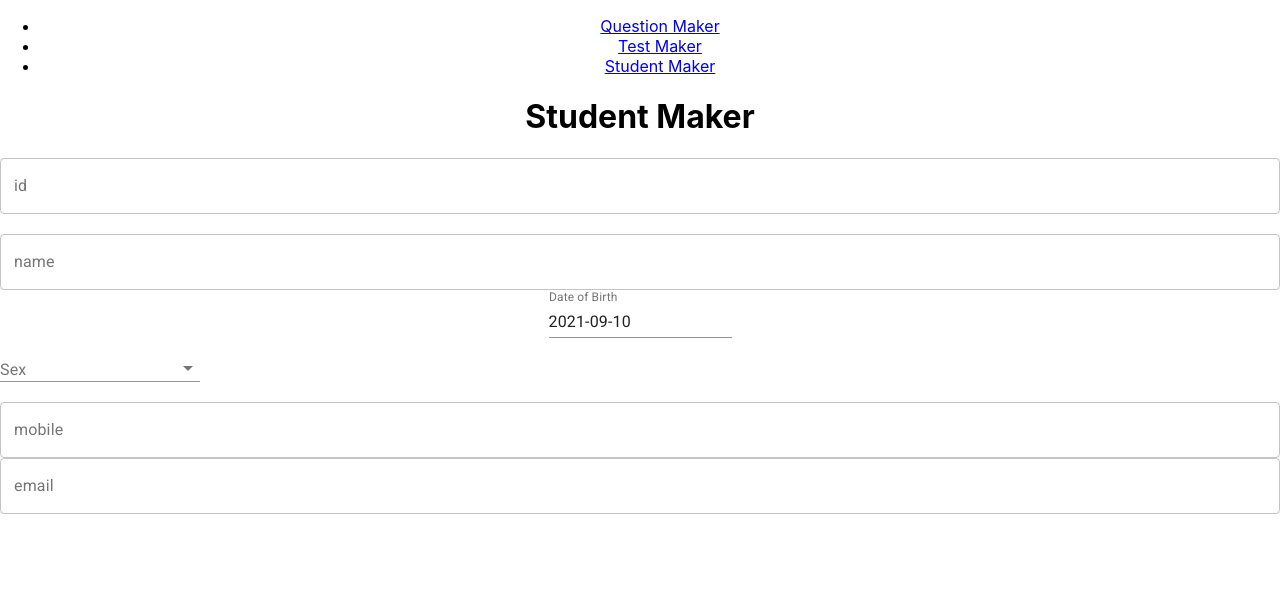
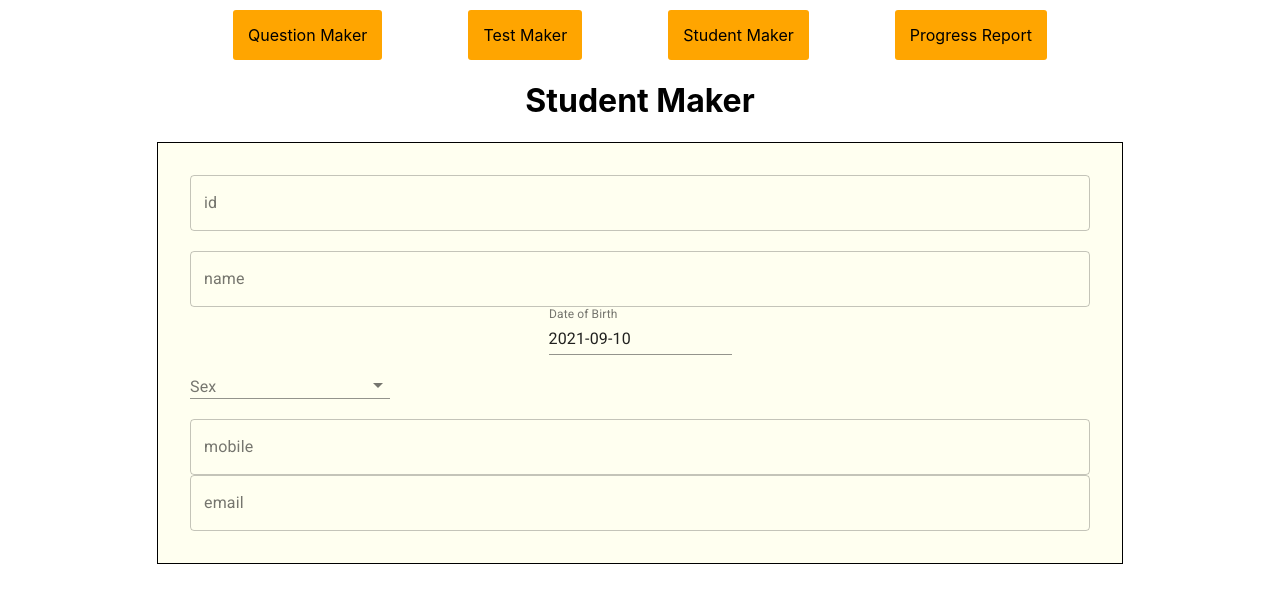
Before and after one commit to samphire/cobalt, a React (Create React App) app: page /optikonTest/s in a window 1280 px wide. Shown: the top 602 px of the page. Built offline with nearby package versions, Linux system fonts and the light colour scheme.

Commit message:
Huge progress in styling components, and nav, and an entire 'progress' page which fetches data with an incredible sql.

```diff
--- a/package.json
+++ b/package.json
@@ -11,11 +11,13 @@
     "@material-ui/core": "^4.12.3",
     "@material-ui/icons": "^4.11.2",
     "@material-ui/pickers": "^3.3.10",
+    "@mui/icons-material": "^5.0.1",
     "@mui/lab": "^5.0.0-alpha.47",
     "@mui/material": "^5.0.0",
     "@testing-library/jest-dom": "^5.14.1",
     "@testing-library/react": "^11.2.7",
     "@testing-library/user-event": "^12.8.3",
+    "chart.js": "^3.5.1",
     "date-fns": "^2.24.0",
     "moment": "^2.29.1",
     "react": "^17.0.2",
--- a/src/App.js
+++ b/src/App.js
@@ -4,15 +4,17 @@ import './App.css';
 import Testmaker from './components/Testmaker'
 import Questionmaker from "./components/Questionmaker";
 import Studentmaker from "./components/Studentmaker";
+import ProgressReport from "./components/ProgressReport";
 
 function App() {
     return (
         <div className="App">
             <nav>
                 <ul>
-                    <li><a href="/optikonTest/q">Question Maker</a></li>
+                    <li className={'myNav'}><a href="/optikonTest/q">Question Maker</a></li>
                     <li><a href="/optikonTest/t">Test Maker</a></li>
                     <li><a href="/optikonTest/s">Student Maker</a></li>
+                    <li><a href="/optikonTest/progress">Progress Report</a></li>
                 </ul>
             </nav>
             <BrowserRouter>
@@ -26,6 +28,9 @@ function App() {
                     <Route path="/optikonTest/s">
                         <Studentmaker/>
                     </Route>
+                    <Route path="/optikonTest/progress">
+                        <ProgressReport/>
+                    </Route>
                 </Switch>
             </BrowserRouter>
 
--- /dev/null
+++ b/src/components/ProgressReport.css
@@ -0,0 +1,28 @@
+table{
+    width: 900px;
+    border: 1px solid black;
+}
+
+li{
+    display: flex;
+background-color: orange;
+    padding: 15px;
+    border-radius: 3px;
+    margin-top: 10px;
+
+}
+ul{
+    display: flex;
+    justify-content: space-around;
+    max-width: 900px;
+    margin: auto;
+    padding-inline-start: unset;
+}
+.myNav{
+    color: red !important;
+}
+
+a{
+    text-decoration: none;
+    color: black;
+}
--- /dev/null
+++ b/src/components/ProgressReport.js
@@ -0,0 +1,99 @@
+import React, {useEffect, useState} from 'react';
+
+import Table from '@mui/material/Table';
+import TableBody from '@mui/material/TableBody';
+import TableCell from '@mui/material/TableCell';
+import TableContainer from '@mui/material/TableContainer';
+import TableHead from '@mui/material/TableHead';
+import TableRow from '@mui/material/TableRow';
+import Paper from '@mui/material/Paper';
+import BatteryFullIcon from '@mui/icons-material/BatteryFull';
+import BatteryCharging50Icon from '@mui/icons-material/BatteryCharging50';
+import CircularProgress from '@mui/material/CircularProgress';
+import './ProgressReport.css';
+import Typography from '@mui/material/Typography';
+import Box from '@mui/material/Box';
+
+
+export default function ProgressReport() {
+    const [data, setData] = useState([]);
+
+    useEffect(async () => {
+        const result = await bob();
+        setData(result);
+    }, [])
+
+    return (
+        <>
+            <h1>Progress Report</h1>
+            <TableContainer component={Paper}>
+                <Table sx={{maxWidth: 900, margin: 'auto'}} size="small" aria-label="a dense table">
+                    <TableHead sx={{backgroundColor: "#444"}}>
+                        <TableRow sx={{color: "white"}}>
+                            <TableCell sx={{color: "white"}}>name</TableCell>
+                            <TableCell sx={{color: "white"}}><BatteryFullIcon/></TableCell>
+                            <TableCell sx={{color: "white"}}><BatteryCharging50Icon/></TableCell>
+                            <TableCell sx={{color: "white"}}>Avg Rep</TableCell>
+                            <TableCell sx={{color: "white"}}>Word Score</TableCell>
+                            <TableCell sx={{color: "white"}}>구구단</TableCell>
+                        </TableRow>
+                    </TableHead>
+                    <TableBody>
+                        {data.map(item => {
+                            item.MathPerc = item.MathPerc > 100 ? 100 : item.MathPerc;
+                            item.avgRepnum = Math.round(item.avgRepnum * 100) / 100;
+                            return (
+
+                                <TableRow sx={{'&:last-child td, &:last-child th': {border: 0}}} key={item.id}>
+                                    <TableCell>{item.name}</TableCell>
+                                    <TableCell>{item.numLearned}</TableCell>
+                                    <TableCell>{item.numLearning}</TableCell>
+                                    <TableCell>{item.avgRepnum > 0 ? item.avgRepnum : ''}</TableCell>
+                                    <TableCell>{item.wordscore}</TableCell>
+                                    <TableCell>
+                                        <Box sx={{position: 'relative', display: 'inline-flex'}}>
+                                            <CircularProgress color='success' variant='determinate'
+                                                              value={item.MathPerc}/>
+                                            <Box sx={{
+                                                top: 0,
+                                                left: 0,
+                                                bottom: 0,
+                                                right: 0,
+                                                position: 'absolute',
+                                                display: 'flex',
+                                                alignItems: 'center',
+                                                justifyContent: 'center',
+                                                color: 'black',
+                                                backgroundColor: ''
+
+                                            }}>
+                                                <Typography variant='caption' component='div' color='text.secondary'>
+                                                    {item.MathPerc}%
+                                                </Typography>
+                                            </Box>
+                                        </Box>
+                                    </TableCell>
+                                </TableRow>
+                            )
+                        })}
+                    </TableBody>
+                </Table>
+            </TableContainer>
+        </>
+    );
+}
+
+
+async function bob() {
+    let responseObj = await fetch('https://notborder.org/scopic/showProgress.php', {
+        method: 'GET',
+        headers: {
+            'Content-Type': 'text/plain'
+        }
+    });
+    let responseText = await responseObj.text();
+    // console.log(responseText);
+    const myArr = JSON.parse(responseText);
+    console.log(myArr);
+    return myArr;
+}
--- a/src/components/Studentmaker.css
+++ b/src/components/Studentmaker.css
@@ -0,0 +1,7 @@
+#container {
+    background: ivory;
+    max-width: 900px;
+    border: 1px solid black;
+    margin: 20px auto;
+    padding: 2em;
+}
--- a/src/components/Studentmaker.js
+++ b/src/components/Studentmaker.js
@@ -1,23 +1,17 @@
-import React, {useEffect, useState} from 'react';
-import Switch from '@material-ui/core/Switch';
-import Checkbox from '@material-ui/core/Checkbox';
-import {FormControlLabel, Slider, TextField, Typography, Button, Select, MenuItem} from "@material-ui/core";
-import './Questionmaker.css'
-import {CloudUpload} from "@material-ui/icons";
-import {DatePicker, MuiPickersContext, MuiPickersUtilsProvider} from "@material-ui/pickers"
+import React, {useState} from 'react';
+import {TextField} from "@material-ui/core";
+import './Studentmaker.css'
+import {DatePicker, MuiPickersUtilsProvider} from "@material-ui/pickers"
 import DateFnsUtils from "@date-io/date-fns";
 import Autocomplete from '@mui/material/Autocomplete'
-
-// import "react-datepicker/dist/react-datepicker.css";
-// import DatePicker from "react-datepicker"
-
 
 export default function Questionmaker() {
     const [startDate, setStartDate] = useState(new Date());
 
     return (
-        <>
-            <h1>Student Maker</h1>
+        <><h1>Student Maker</h1>
+            <div id='container'>
+
 
                 <TextField
                     id="id"
@@ -46,8 +40,8 @@ export default function Questionmaker() {
                     disablePortal
                     id="combo-box-demo"
                     options={["male", "female"]}
-                sx={{ width: 200 }}
-                renderInput={(params) => <TextField {...params} label="Sex" />}
+                    sx={{width: 200}}
+                    renderInput={(params) => <TextField {...params} label="Sex"/>}
                 />
                 <br/>
                 <TextField
@@ -63,7 +57,7 @@ export default function Questionmaker() {
                     label={"email"}
                     variant={"outlined"}
                 />
-            <br/>
+                <br/></div>
         </>
     )
 }
--- a/src/components/Testmaker.css
+++ b/src/components/Testmaker.css
@@ -1,8 +1,11 @@
 
 #TestmakerContainer{
-    background: mintcream;
+    background: ivory;
     text-align: center;
     padding: 2em;
+    max-width: 900px;
+    margin: 20px auto;
+    border: 1px solid black;
 }
 .textInput{
     width: 100%;
--- a/src/components/Testmaker.js
+++ b/src/components/Testmaker.js
@@ -41,7 +41,7 @@ export default function Testmaker(props) {
         //     });
         // };
 
-    async function bob(){
+        async function bob() {
             let responseObj = await fetch('http://localhost/optikonTest/testmakerData.php', {
                 method: 'POST',
                 headers: {'Content-Type': 'application/json'},
@@ -80,8 +80,9 @@ export default function Testmaker(props) {
     </>;
 
     return (
+        <>
+            <h1>Create Test</h1>
             <div id="TestmakerContainer">
-            <h1>Create Test</h1>
 
                 <TextField
                     id="textName"
@@ -164,5 +165,6 @@ export default function Testmaker(props) {
                 </Button>
 
             </div>
+        </>
     );
 }
```
Also changed, not shown: 1 other file (tests, documents, lock files or other folders). Lines whose indentation alone changed are shown as unchanged.
